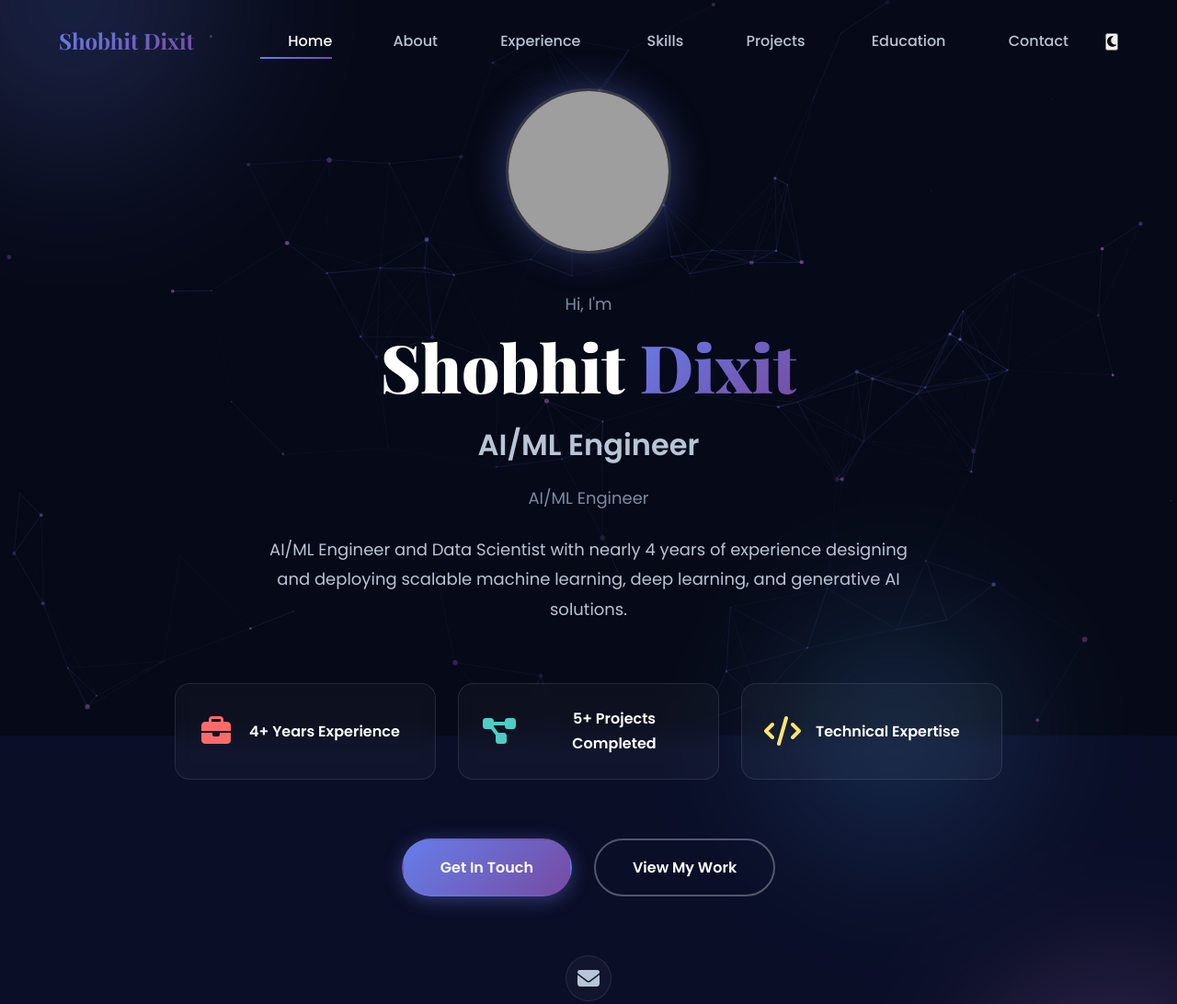
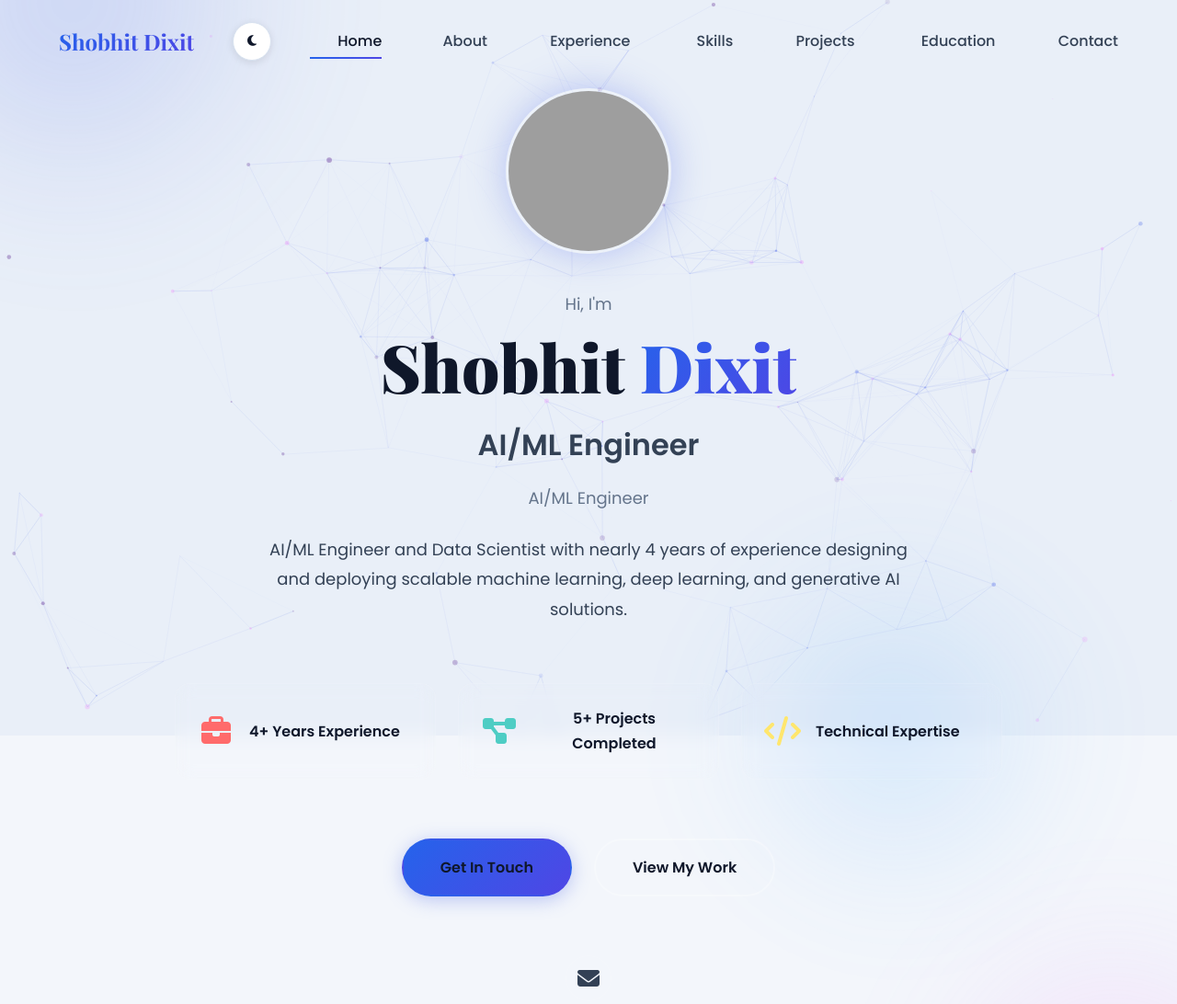
Before and after one commit to ShobhitDixit98/ShobhitDixit98.github.io, a website: page index.html in a window 1280 px wide. Shown: the top 1092 px of the page at 92% size. Drawn offline with nearby package versions, Linux system fonts and the light colour scheme; grey boxes are pictures that could not be loaded.

Commit message:
Add professional light/dark theme toggle in header

```diff
--- a/assets/css/styles.css
+++ b/assets/css/styles.css
@@ -2,30 +2,34 @@
    CSS Variables - Design System
    ============================================ */
 :root {
-    /* Color Palette - Vibrant Dark Theme */
-    --color-bg-dark: #0a0e27;
-    --color-bg-darker: #060917;
-    --color-bg-light: #151a35;
-    --color-text-primary: #ffffff;
-    --color-text-secondary: #b8c5d6;
-    --color-text-muted: #7a8ba3;
-
-    /* Vibrant Accent Colors */
-    --color-accent-1: #FF6B6B;
-    --color-accent-2: #4ECDC4;
-    --color-accent-3: #FFE66D;
-    --color-accent-4: #A8DADC;
-    --color-accent-5: #B19CD9;
-    --color-accent-6: #FF8B94;
+    /* Color Palette - Light Theme (Default) */
+    --color-bg-dark: #f3f6fb;
+    --color-bg-darker: #e9eff8;
+    --color-bg-light: #ffffff;
+    --color-surface: #ffffff;
+    --color-border: #d7e1ef;
+    --color-text-primary: #0f172a;
+    --color-text-secondary: #334155;
+    --color-text-muted: #64748b;
+
+    /* Professional Accent Colors */
+    --color-accent-1: #2563eb;
+    --color-accent-2: #0f766e;
+    --color-accent-3: #f59e0b;
+    --color-accent-4: #7c3aed;
+    --color-accent-5: #0ea5e9;
+    --color-accent-6: #db2777;
 
     /* Gradient Colors */
-    --gradient-primary: linear-gradient(135deg, #667eea 0%, #764ba2 100%);
-    --gradient-secondary: linear-gradient(135deg, #f093fb 0%, #f5576c 100%);
-    --gradient-tertiary: linear-gradient(135deg, #4facfe 0%, #00f2fe 100%);
-    --gradient-accent: linear-gradient(135deg, #fa709a 0%, #fee140 100%);
-    --gradient-hero: linear-gradient(135deg, #667eea 0%, #764ba2 50%, #f093fb 100%);
-
-    /* Spacing */
+    --gradient-primary: linear-gradient(135deg, #2563eb 0%, #4f46e5 100%);
+    --gradient-secondary: linear-gradient(135deg, #0f766e 0%, #0891b2 100%);
+    --gradient-tertiary: linear-gradient(135deg, #4f46e5 0%, #7c3aed 100%);
+    --gradient-accent: linear-gradient(135deg, #2563eb 0%, #0ea5e9 100%);
+    --gradient-hero: linear-gradient(135deg, #2563eb 0%, #4f46e5 50%, #0ea5e9 100%);
+    --navbar-scrolled-bg: rgba(243, 246, 251, 0.92);
+    --mobile-menu-bg: rgba(233, 239, 248, 0.97);
+
+/* Spacing */
     --spacing-xs: 0.5rem;
     --spacing-sm: 1rem;
     --spacing-md: 1.5rem;
@@ -72,6 +76,26 @@
     --z-overlay: 500;
     --z-modal: 1000;
 }
+
+[data-theme="dark"] {
+    --color-bg-dark: #0b1220;
+    --color-bg-darker: #060b14;
+    --color-bg-light: #131d30;
+    --color-surface: #172236;
+    --color-border: #233149;
+    --color-text-primary: #f8fafc;
+    --color-text-secondary: #c3d0e2;
+    --color-text-muted: #8ca0bb;
+    --gradient-primary: linear-gradient(135deg, #4f8cff 0%, #6d5efc 100%);
+    --gradient-secondary: linear-gradient(135deg, #2fa399 0%, #22a8d8 100%);
+    --gradient-tertiary: linear-gradient(135deg, #5f7bf5 0%, #7f6cfb 100%);
+    --gradient-accent: linear-gradient(135deg, #3b82f6 0%, #06b6d4 100%);
+    --gradient-hero: linear-gradient(135deg, #4f8cff 0%, #6d5efc 50%, #1fbad6 100%);
+    --navbar-scrolled-bg: rgba(11, 18, 32, 0.92);
+    --mobile-menu-bg: rgba(8, 14, 26, 0.98);
+}
+
+
 
 /* ============================================
    Reset & Base Styles
@@ -209,7 +233,7 @@ body {
 }
 
 .navbar.scrolled {
-    background: rgba(10, 14, 39, 0.95);
+    background: var(--navbar-scrolled-bg);
     backdrop-filter: blur(10px);
     box-shadow: var(--shadow-md);
     padding: var(--spacing-sm) 0;
@@ -219,6 +243,12 @@ body {
     display: flex;
     justify-content: space-between;
     align-items: center;
+}
+
+.nav-actions {
+    display: flex;
+    align-items: center;
+    gap: var(--spacing-sm);
 }
 
 .nav-brand {
@@ -254,6 +284,27 @@ body {
     margin: 3px 0;
     border-radius: var(--radius-full);
     transition: all var(--transition-fast);
+}
+
+.theme-toggle {
+    width: 42px;
+    height: 42px;
+    border-radius: var(--radius-full);
+    border: 1px solid var(--color-border);
+    background: var(--color-surface);
+    color: var(--color-text-primary);
+    display: inline-flex;
+    align-items: center;
+    justify-content: center;
+    cursor: pointer;
+    transition: all var(--transition-fast);
+    box-shadow: var(--shadow-sm);
+}
+
+.theme-toggle:hover {
+    transform: translateY(-2px);
+    box-shadow: var(--shadow-md);
+    color: var(--color-accent-1);
 }
 
 .nav-menu {
@@ -1510,7 +1561,7 @@ body {
         width: 100%;
         max-width: 300px;
         height: calc(100vh - 70px);
-        background: rgba(10, 14, 39, 0.98);
+        background: var(--mobile-menu-bg);
         backdrop-filter: blur(20px);
         flex-direction: column;
         padding: var(--spacing-lg);
@@ -1521,6 +1572,11 @@ body {
 
     .nav-menu.active {
         left: 0;
+    }
+
+    .theme-toggle {
+        width: 38px;
+        height: 38px;
     }
 
     .experience-grid {
--- a/assets/js/main.js
+++ b/assets/js/main.js
@@ -29,6 +29,7 @@ async function initializeApp() {
         ]);
 
         // Initialize interactive features
+        initializeTheme();
         initializeNavigation();
         initializeScrollEffects();
         initializeScrollReveal();
@@ -84,17 +85,6 @@ async function loadNavigation() {
                     </a>
                 </li>
             `).join('');
-            // Theme Toggle Button
-            if (data.themeToggle && data.themeToggle.enabled) {
-                const toggleHTML = `
-                    <li>
-                        <button id="theme-toggle" class="theme-toggle" aria-label="Toggle Theme">
-                            <i class="${data.themeToggle.iconLight}"></i>
-                        </button>
-                    </li>
-                `;
-                navMenu.innerHTML += toggleHTML;
-            }
         }
     } catch (error) {
         console.error('Error loading navigation:', error);
@@ -820,9 +810,17 @@ function initializeTheme() {
 
 function updateThemeIcon(theme) {
     const icon = document.querySelector('#theme-toggle i');
+    const toggleBtn = document.getElementById('theme-toggle');
     if (!icon) return;
 
     icon.className = theme === 'dark'
         ? 'fas fa-sun'
         : 'fas fa-moon';
+
+    if (toggleBtn) {
+        toggleBtn.setAttribute(
+            'aria-label',
+            theme === 'dark' ? 'Switch to light theme' : 'Switch to dark theme'
+        );
+    }
 }
--- a/index.html
+++ b/index.html
@@ -29,11 +29,16 @@
         <div class="container">
             <div class="nav-wrapper">
                 <a href="#home" class="nav-brand" id="nav-brand"></a>
-                <button class="nav-toggle" id="nav-toggle" aria-label="Toggle navigation">
-                    <span></span>
-                    <span></span>
-                    <span></span>
-                </button>
+                <div class="nav-actions">
+                    <button id="theme-toggle" class="theme-toggle" aria-label="Switch to dark theme">
+                        <i class="fas fa-moon"></i>
+                    </button>
+                    <button class="nav-toggle" id="nav-toggle" aria-label="Toggle navigation">
+                        <span></span>
+                        <span></span>
+                        <span></span>
+                    </button>
+                </div>
                 <ul class="nav-menu" id="nav-menu"></ul>
             </div>
         </div>
```
